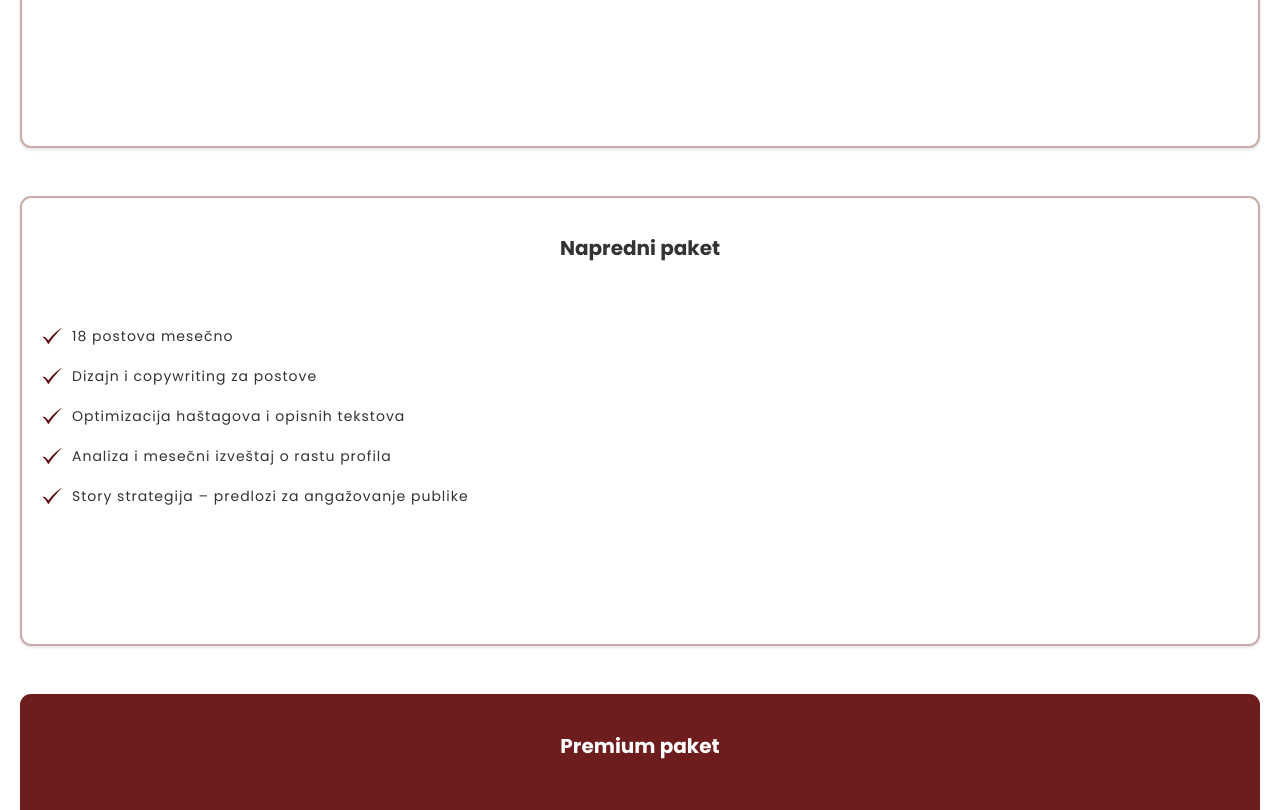
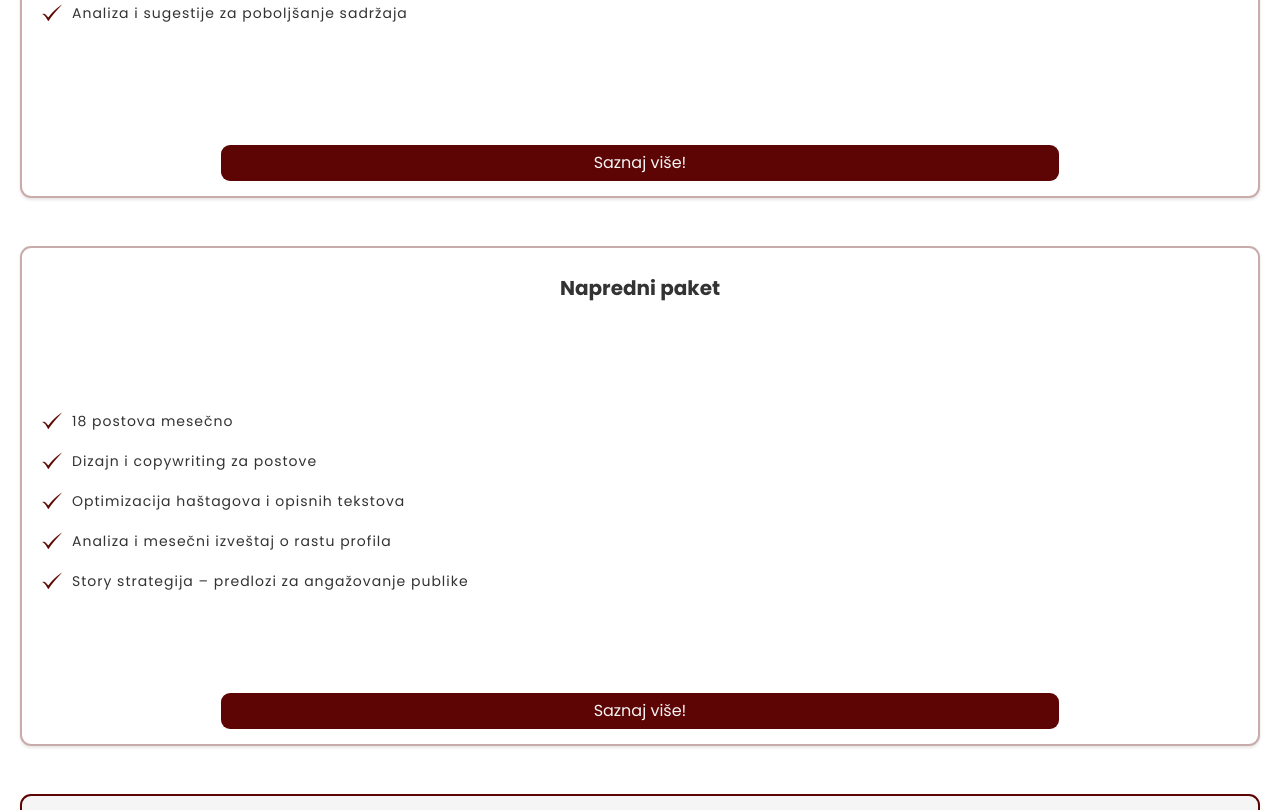
Before and after one commit to Fondril/monevskimedia, a website: page index.html in a window 1280 px wide. Shown: the part 5710-6520 px from the top of the page. Drawn offline with Linux system fonts and the light colour scheme.

Commit message:
Restyled services section

```diff
--- a/index.html
+++ b/index.html
@@ -642,6 +642,7 @@
                 <p>Analiza i sugestije za poboljšanje sadržaja</p>
               </div>
             </div>
+            <button>Saznaj više!</button>
           </div>
 
           <!-- PACKAGE 2 -->
@@ -684,6 +685,7 @@
                 <p>Story strategija – predlozi za angažovanje publike</p>
               </div>
             </div>
+            <button>Saznaj više!</button>
           </div>
 
           <!-- PACKAGE 3 -->
@@ -735,6 +737,7 @@
                 <p>Uključene reklame</p>
               </div>
             </div>
+            <button>Saznaj više!</button>
           </div>
         </div>
       </section>
--- a/input.scss
+++ b/input.scss
@@ -655,19 +655,22 @@ $nav-button-right-distance: 2.5rem;
     padding: 0 2rem;
     .services-section-package {
       width: 100%;
-      height: 45rem;
+      height: 50rem;
       display: flex;
       flex-direction: column;
-      padding: 4rem 2rem;
+      justify-content: space-between;
+      align-items: center;
+      padding: 3rem 2rem 1.5rem 2rem;
       border-radius: 11px;
       border: solid 2px #6d1d1d5e;
       box-shadow: $box-shadow-pop;
       h4 {
         text-align: center;
         font-size: 2rem;
-        margin-bottom: 6.8rem;
+        margin-bottom: 1rem;
       }
       .services-section-package-details {
+        width: 100%;
         display: flex;
         flex-direction: column;
         gap: 2rem;
@@ -686,17 +689,17 @@ $nav-button-right-distance: 2.5rem;
           }
         }
       }
+      button {
+        width: 70%;
+        background-color: $primary-color;
+        color: #f5f5f5;
+        padding: 1rem;
+        border-radius: 9px;
+      }
     }
     .services-section-package-premium {
-      background-color: #6d1d1d;
-      color: white;
-      .services-section-package-details {
-        div {
-          img {
-            filter: $white-color-filter;
-          }
-        }
-      }
+      background-color: #f5f5f5;
+      border: solid 2px $primary-color;
     }
   }
 }
```
Also changed, not shown: output.css, 1 other file.
